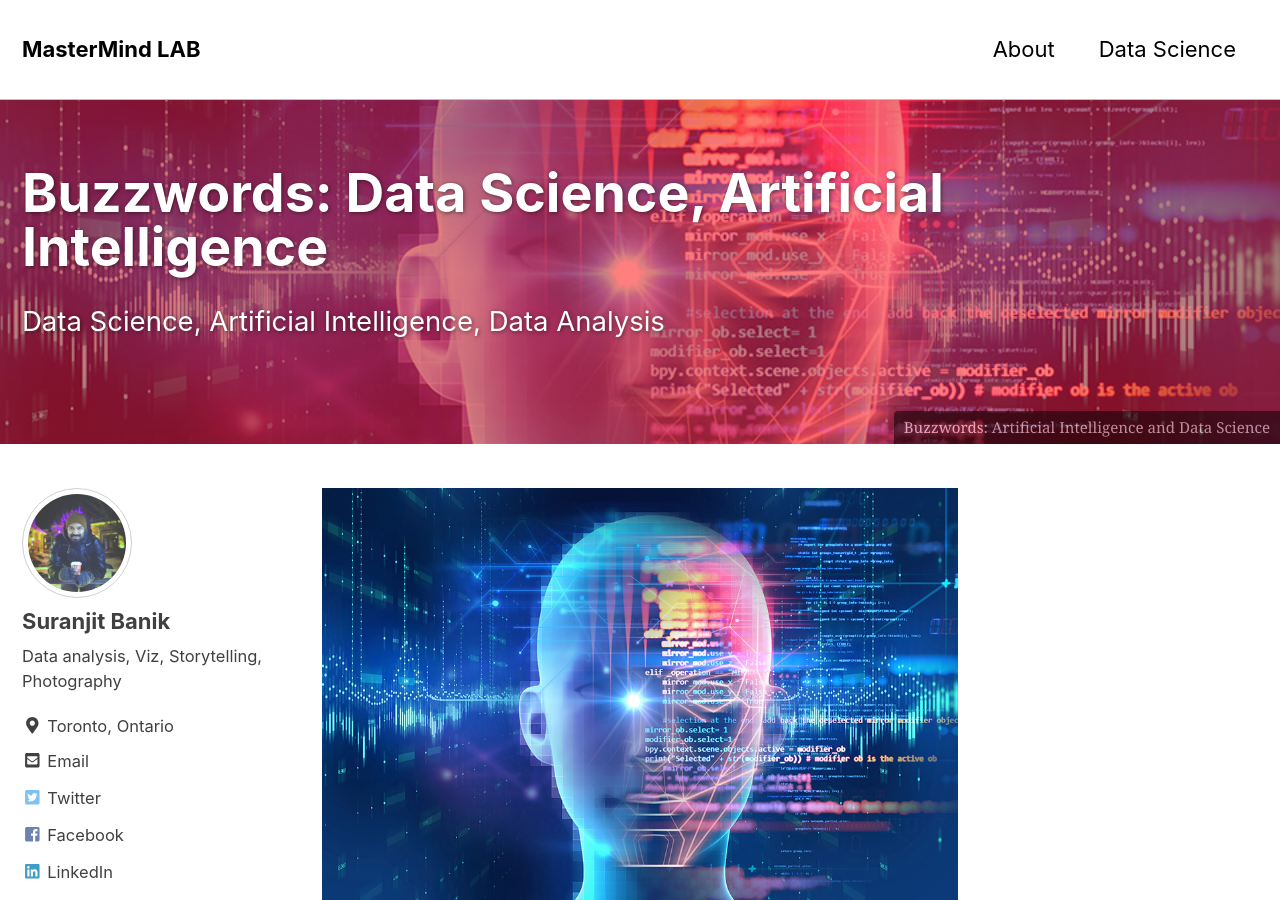
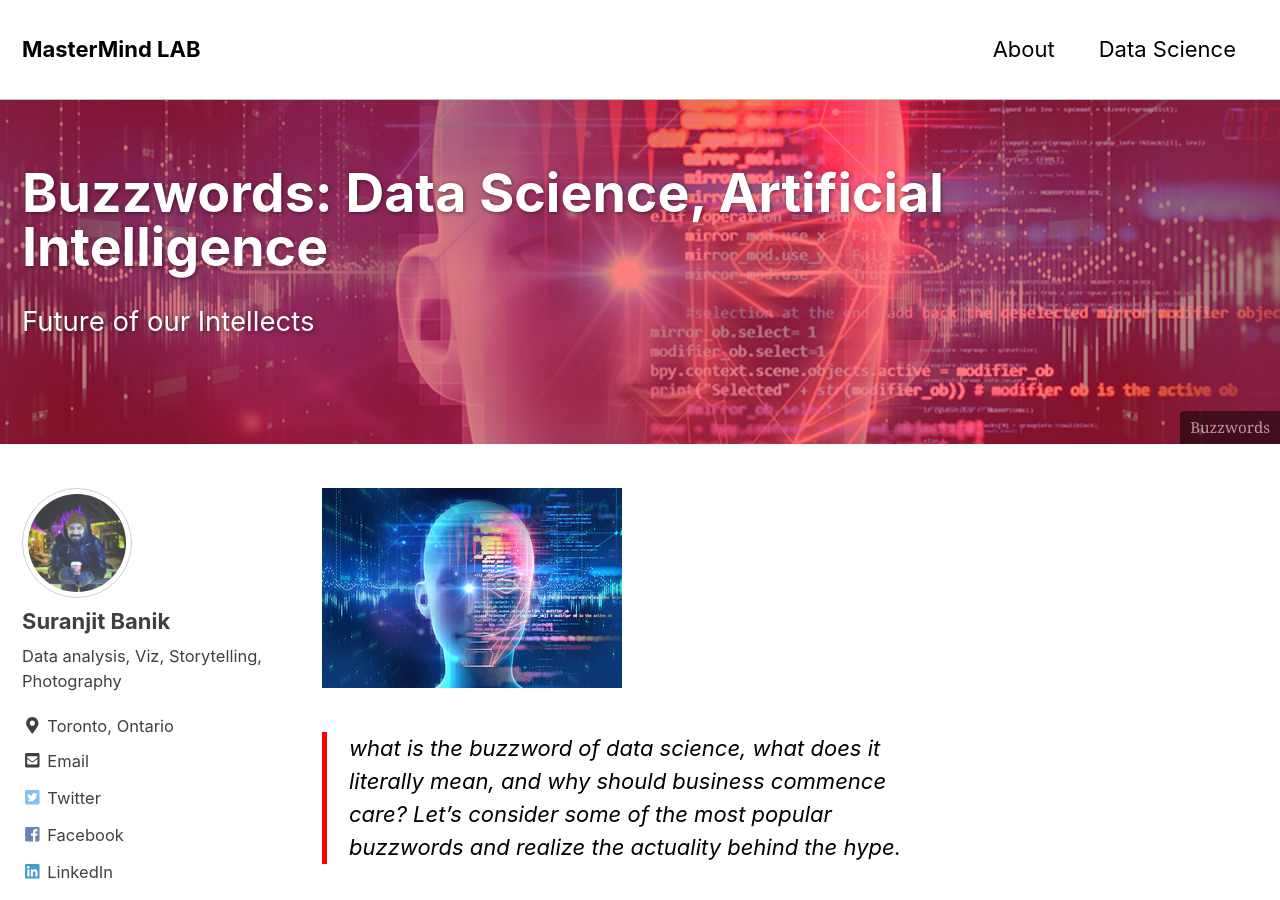
Before and after one commit to mastermindLAB/mastermindLAB.github.io, a Jekyll site: the page built from _posts/2019-03-29-DefinitionOfDataScience.md, in a window 1280 px wide and 900 px high. Built offline with Jekyll 4.4.1, drawn with Linux system fonts in a browser that asks for light colours; nearby versions of some CDN libraries.

```diff
--- a/_posts/2019-03-29-DefinitionOfDataScience.md
+++ b/_posts/2019-03-29-DefinitionOfDataScience.md
@@ -2,32 +2,32 @@
 title: "Buzzwords: Data Science, Artificial Intelligence"
 date: 2019-03-29
 tags: [Artificial Intelligence]
-excerpt: "Data Science, Artificial Intelligence, Data Analysis"
+excerpt: "Future of our Intellects"
 header:
   overlay_image: /images/face-recognision-blog.jpg
   overlay_filter: rgba(255, 0, 0, 0.5)
-  caption: "Buzzwords: Artificial Intelligence and Data Science"
+  caption: "Buzzwords"
   actions:
     - label: "See Projects"
       url: "https://github.com/mastermindlab"
 ---
-<img src="{{ site.url }}{{ site.baseurl }}/images/face-recognision-blog.jpg">
+<img src="{{ site.url }}{{ site.baseurl }}/images/rsz_face-recognision-blog.jpg">
 > what is the buzzword of _data science_, what does it literally mean, and why should business commence care? Let’s consider some of the most popular buzzwords and realize the actuality behind the hype.
 
-**Data science**
-We’ll begin with the prominent one – what does data science indeed propose? It began with Coca-Cola’s Chair in Engineering Statistics at the Georgia Institute of Technology, Professor Jeff Wu, who first familiarised the catchword `data science` during a presentation more than twenty years before. Earlier the term `statistician` was extensively used instead, however, Professor Wu took the view that `Statistician` no longer included the range of work being done by statisticians and that `Data Scientist` better summarised the multi-faceted position.
+**Data science**<br>
+We’ll begin with the prominent one – what does data science indeed propose? It began with Coca-Cola’s Chair in Engineering Statistics at the Georgia Institute of Technology, Professor Jeff Wu, who first familiarised the catchword `data science` during a presentation more than twenty years before. Earlier the term `statistician` was extensively used instead, however, Professor Wu took the view that `Statistician` no longer included the range of work being done by statisticians and that `Data Scientist` better summarised the multi-faceted position.<br>
 
-Now, `data science` involves something very different. The most useful definition we can apply is that data science is the proactive use of data and excellent analytics to shoot better decision-making. It isn’t some obscure unicorn that will fix all of an organization’s problems but is a functional approach to using information in an intelligent, more business-centric way.
+Now, `data science` involves something very different. The most useful definition we can apply is that data science is the proactive use of data and excellent analytics to shoot better decision-making. It isn’t some obscure unicorn that will fix all of an organization’s problems but is a functional approach to using information in an intelligent, more business-centric way.<br>
 
-From a trading point of view, the modern part of this definition – “approach better decision-making” - is likely the most significant. If disregarded, there is a substantial risk of causing all the expensive, sleek stuff and not really totaling much value. As companies spend more massively in data science, it’s important that data science produces or face a situation in which data science as a phrase becomes associated with expensive initiatives that do not make a meaningful business impact.
+From a trading point of view, the modern part of this definition – “approach better decision-making” - is likely the most significant. If disregarded, there is a substantial risk of causing all the expensive, sleek stuff and not really totaling much value. As companies spend more massively in data science, it’s important that data science produces or face a situation in which data science as a phrase becomes associated with expensive initiatives that do not make a meaningful business impact.<br>
 
-Some more offensive advisors will say data science is just a new marketing term for business intelligence (BI). However, whereas BI uses technologies and methods for accomplishing and managing data to present actionable information to business decision makers, data science is more complicated, leveraging advanced analytics and statistics to analyze or forecast business synopses.
+Some more offensive advisors will say data science is just a new marketing term for business intelligence (BI). However, whereas BI uses technologies and methods for accomplishing and managing data to present actionable information to business decision makers, data science is more complicated, leveraging advanced analytics and statistics to analyze or forecast business synopses.<br>
 
-**Artificial intelligence (AI)**
-If you consider everything you read AI is either proceeding to create a supreme vision of society’s future, or it’s going to leave us all jobless and under the control of microcomputer troops. The fact is quite different. AI holds only algorithms that enable the simulation of human intelligence methods by a processor.
+**Artificial intelligence (AI)**<br>
+If you consider everything you read AI is either proceeding to create a supreme vision of society’s future, or it’s going to leave us all jobless and under the control of microcomputer troops. The fact is quite different. AI holds only algorithms that enable the simulation of human intelligence methods by a processor.<br>
 
-AI has horribly attracted contrary intentions, largely created by sci-fi movie franchises like ‘The Terminator’ and ‘The Matrix, which augment the perception that AI presents a warning to humankind. AI is not a robot, nor is it a microcomputer troop. What it is, is basically a set of machine-learning algorithms that are connected to unstructured data that ‘appear’ to have human-like qualities. Back in the 1950s, Minsky and McCarthy described artificial intelligence as “any task performed by a program or a machine that, if a human carried out the same activity, we would say the human had to apply intelligence to accomplish the task.” These days AI systems present some or all of the functions linked with specific intelligence, such as preparation, training, thinking, problem-solving, consciousness reproduction, attention, movement, and guidance.
+AI has horribly attracted contrary intentions, largely created by sci-fi movie franchises like ‘The Terminator’ and ‘The Matrix, which augment the perception that AI presents a warning to humankind. AI is not a robot, nor is it a microcomputer troop. What it is, is basically a set of machine-learning algorithms that are connected to unstructured data that ‘appear’ to have human-like qualities. Back in the 1950s, Minsky and McCarthy described artificial intelligence as “any task performed by a program or a machine that, if a human carried out the same activity, we would say the human had to apply intelligence to accomplish the task.” These days AI systems present some or all of the functions linked with specific intelligence, such as preparation, training, thinking, problem-solving, consciousness reproduction, attention, movement, and guidance.<br>
 
-The point that AI appears to have overtaken the imagination and enhance such a hyped phrase, means that the bar has been raised regarding expectations of design accuracy. Whereas people seem to understand that analytics is an iterative process where we seek to explain outputs and reduce error, the expectation for AI seems to be that it will just work perfectly with little training and next-to-no failure. As such, there’s a significant investment in this area often without much thought as to which queries should be asked in order to generate the type of outcome that will add business benefit.
+The point that AI appears to have overtaken the imagination and enhance such a hyped phrase, means that the bar has been raised regarding expectations of design accuracy. Whereas people seem to understand that analytics is an iterative process where we seek to explain outputs and reduce error, the expectation for AI seems to be that it will just work perfectly with little training and next-to-no failure. As such, there’s a significant investment in this area often without much thought as to which queries should be asked in order to generate the type of outcome that will add business benefit.<br>
 
 Data science helps AI technologies find resolutions to problems by combining similar data for use in the future. Machine learning, the scientific study of algorithms and statistical models used by mainframe systems to efficiently produce a specific task without using precise instructions, relying on models and thought instead, is the section of AI that functions best with data science.
```
Also changed, not shown: images/rsz_face-recognision-blog.jpg (added).
